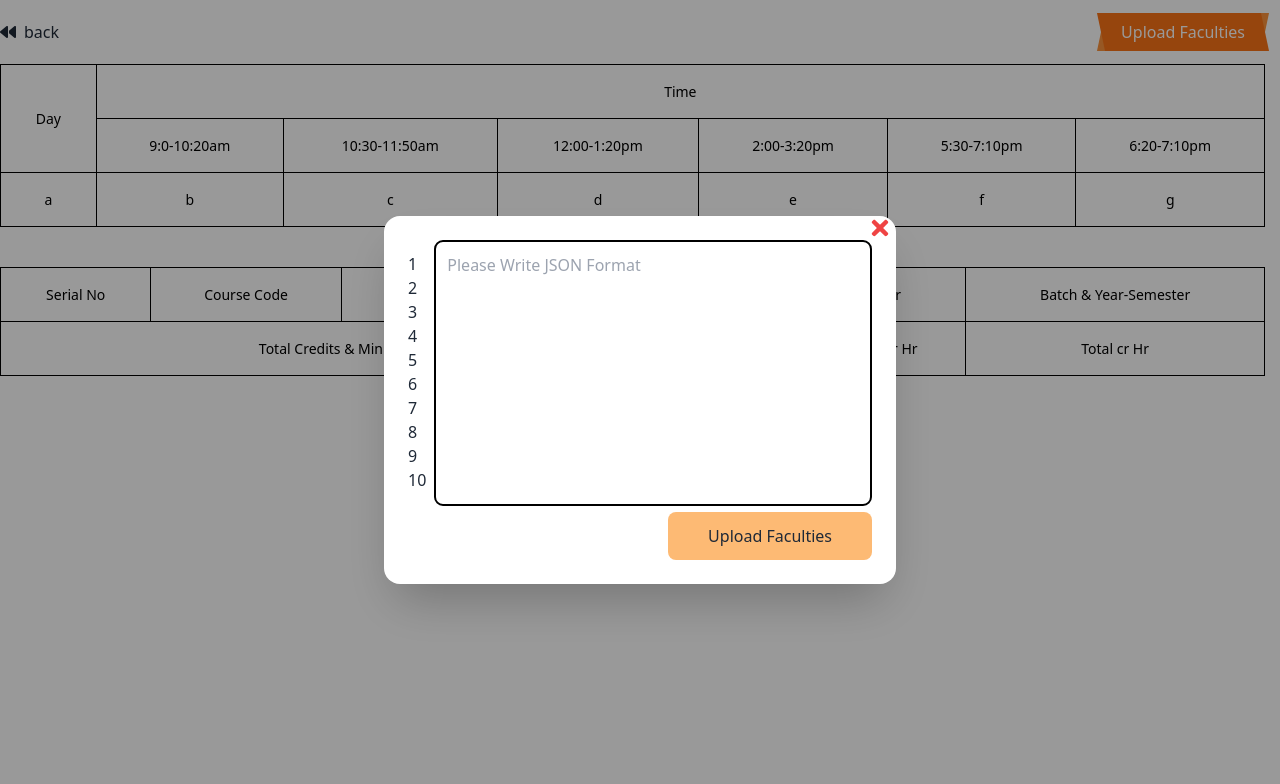
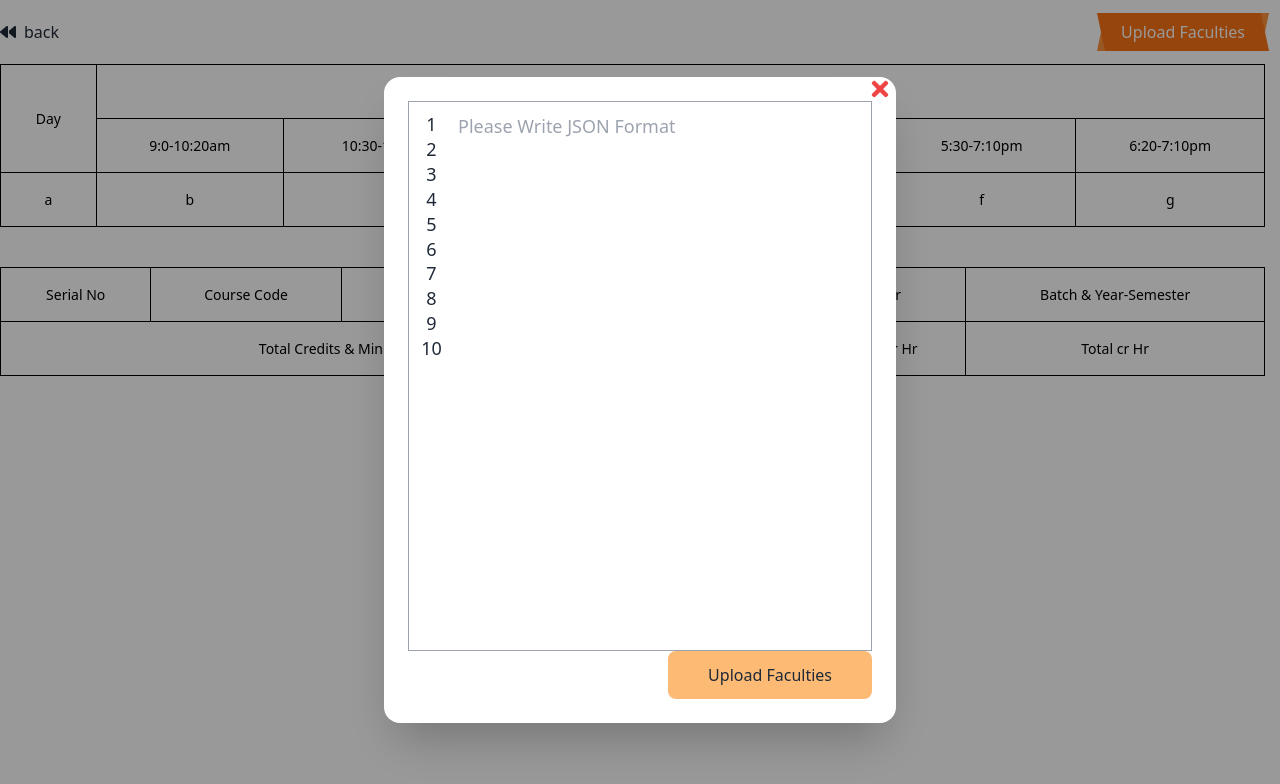
Before and after one commit to Abdullah-Al-Akash/university-management-client, a React (Vite) app: page /faculty in a window 1280 px wide. Both pictures are taken after a click on the button "Upload Faculties". Shown: the top 784 px of the page. Built offline with nearby package versions, Linux system fonts and the light colour scheme.

Commit message:
routine height change

```diff
--- a/src/Components/Modal/AddNewBatchModal.jsx
+++ b/src/Components/Modal/AddNewBatchModal.jsx
@@ -50,17 +50,19 @@ const AddNewBatchModal = ({ setControl, control }) => {
     }
   };
 
-  console.log(errors, 12);
 
   return (
     <dialog id="add_new_batch_modal" className="modal">
-      <div className="modal-box">
-        <form className="space-y-4" onSubmit={handleSubmit(addNewBatchHandler)}>
+      <div className="modal-box ">
+        <form
+          className="space-y-4 w-full"
+          onSubmit={handleSubmit(addNewBatchHandler)}
+        >
           <label htmlFor="confirm" className="font-semibold">
             Please type <span className="font-bold">Confirm</span> to add new
             batch
           </label>
-          <div className="space-y-2">
+          <div className="space-y-2 w-full">
             <input
               type="text"
               placeholder="Confirm"
--- a/src/Components/Modal/TeacherAssign.jsx
+++ b/src/Components/Modal/TeacherAssign.jsx
@@ -101,9 +101,9 @@ const TeacherAssign = ({
   };
   return (
     <dialog id="teacher_assign" className="modal">
-      <div className="modal-box max-h-[50vh] ">
-        <div className="flex flex-col gap-2 justify-start items-start">
-          <div className="h-[46px] mt-[18px] md:mt-auto relative overflow-hidden shadow-lg  rounded-[6px] w-full p">
+      <div className="modal-box max-h-[50vh] w-full">
+        <div className="flex flex-col gap-2 justify-start items-start w-full">
+          <div className="h-[46px] mt-[18px] md:mt-auto relative overflow-hidden shadow-lg  rounded-[6px] w-full">
             <FiSearch className="text-[#636363] text-[18px] left-[17px] absolute top-1/2 -translate-y-1/2" />
             <input
               className="my-inp teacher_modal "
--- a/src/Components/Modal/UploadFacultiesModal.jsx
+++ b/src/Components/Modal/UploadFacultiesModal.jsx
@@ -108,19 +108,23 @@ const UploadFacultiesModal = () => {
   return (
     <dialog id="uploadFaculties" className="modal">
       <div className="modal-box flex">
-        <div className="mt-3 pe-2">
-          <div className="line-numbers">{renderLineNumbers()}</div>
+        <form className="flex-grow" onSubmit={handleUploadRoutine}>
+        <div className="overflow-y-auto h-[550px] border outline-dark border-gray-400">
+            <div className="flex min-h-[550p] ">
+              <div className="mt-[10px] ps-2 ">
+                <div className="line-numbers leading-[20.9px] text-[18px] text-center">
+                  {renderLineNumbers()}
                 </div>
-        <form className="flex-grow" onSubmit={handleUploadRoutine}>
-          <div className="textarea-container">
+              </div>
               <textarea
                 name="routineByJSON"
                 placeholder="Please Write JSON Format"
-              className="w-full resize-none border outline-dark border-gray-400 p-3 rounded-lg"
+                className="w-full resize-none  p-3 rounded-lg min-h-[550px] leading-[24.9px] text-[18px] border-0 !outline-none"
                 style={textareaStyle}
                 rows={lineCount} // Set number of rows dynamically
                 onChange={handleInputChange}
               ></textarea>
+            </div>
           </div>
           {error && <p className="text-red-500">{error}</p>}
           <div className="text-right">
--- a/src/Components/Modal/UploadRoutine.css
+++ b/src/Components/Modal/UploadRoutine.css
@@ -23,13 +23,19 @@
 .textarea-container textarea {
   width: 100%;
   height: 100%;
-  border: 1px solid #ccc;
   padding: 10px;
   resize: none;
   outline: none;
   border-radius: 5px;
 }
 
+.textarea-container textarea::-webkit-scrollbar,
+.textarea-container textarea::-webkit-scrollbar-track,
+.textarea-container textarea::-webkit-scrollbar-thumb {
+  display: none !important;
+}
+
 .error {
-  background-color: #ffcccc; /* Change to your preferred background color */
+  background-color: #ffcccc;
+  /* Change to your preferred background color */
 }
--- a/src/Components/Modal/UploadRoutine.jsx
+++ b/src/Components/Modal/UploadRoutine.jsx
@@ -1,6 +1,6 @@
-import React, { useState, useEffect } from "react";
+import { useState, useEffect } from "react";
 import { FaTimes } from "react-icons/fa";
-
+import "./UploadRoutine.css";
 const UploadRoutine = () => {
   const [error, setError] = useState(null);
   const [lineCount, setLineCount] = useState(10);
@@ -94,7 +94,7 @@ const UploadRoutine = () => {
           : "line-number";
       const style =
         error && error.includes(`line ${i}`)
-          ? { backgroundColor: "red", borderRadius: "5px" }
+          ? { backgroundColor: "red", borderRadius: "5px", color: "white" }
           : {};
       lineNumberArray.push(
         <div key={i} className={lineNumberClassName} style={style}>
@@ -108,19 +108,26 @@ const UploadRoutine = () => {
   return (
     <dialog id="uploadRoutine" className="modal">
       <div className="modal-box flex">
-        <div className="mt-3 pe-2">
-          <div className="line-numbers">{renderLineNumbers()}</div>
+        <form
+          className="textarea-container flex-grow"
+          onSubmit={handleUploadRoutine}
+        >
+          <div className="overflow-y-auto h-[550px] border outline-dark border-gray-400">
+            <div className="flex min-h-[550p] ">
+              <div className="mt-[10px] ps-2 ">
+                <div className="line-numbers leading-[20.9px] text-[18px] text-center">
+                  {renderLineNumbers()}
                 </div>
-        <form className="flex-grow" onSubmit={handleUploadRoutine}>
-          <div className="textarea-container">
+              </div>
               <textarea
                 name="routineByJSON"
                 placeholder="Please Write JSON Format"
-              className="w-full resize-none border outline-dark border-gray-400 p-3 rounded-lg"
+                className="w-full resize-none  p-3 rounded-lg min-h-[550px] leading-[24.9px] text-[18px] border-0 !outline-none"
                 style={textareaStyle}
                 rows={lineCount} // Set number of rows dynamically
                 onChange={handleInputChange}
               ></textarea>
+            </div>
           </div>
           {error && <p className="text-red-500">{error}</p>}
           <div className="text-right">
```
Lines whose indentation alone changed are shown as unchanged.
